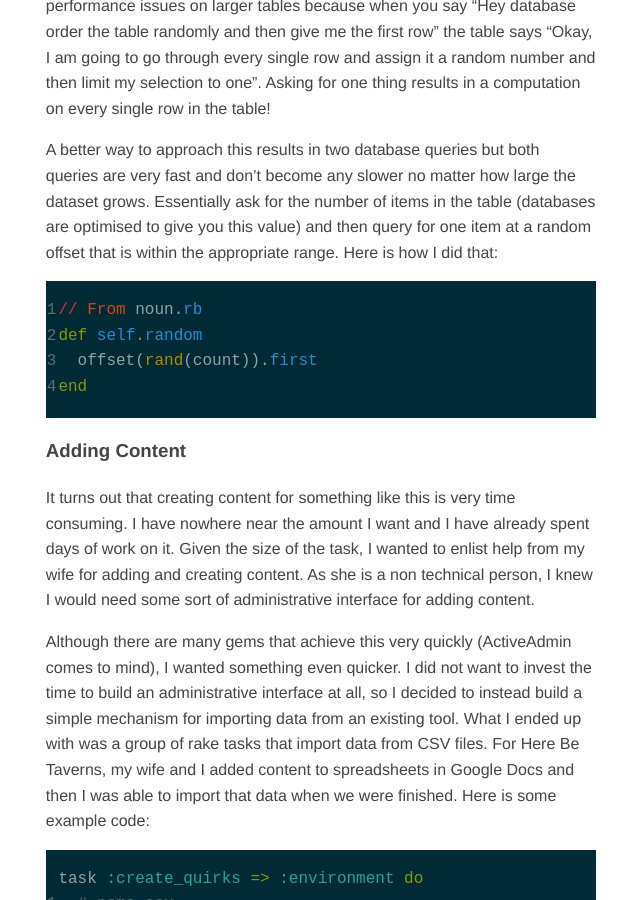
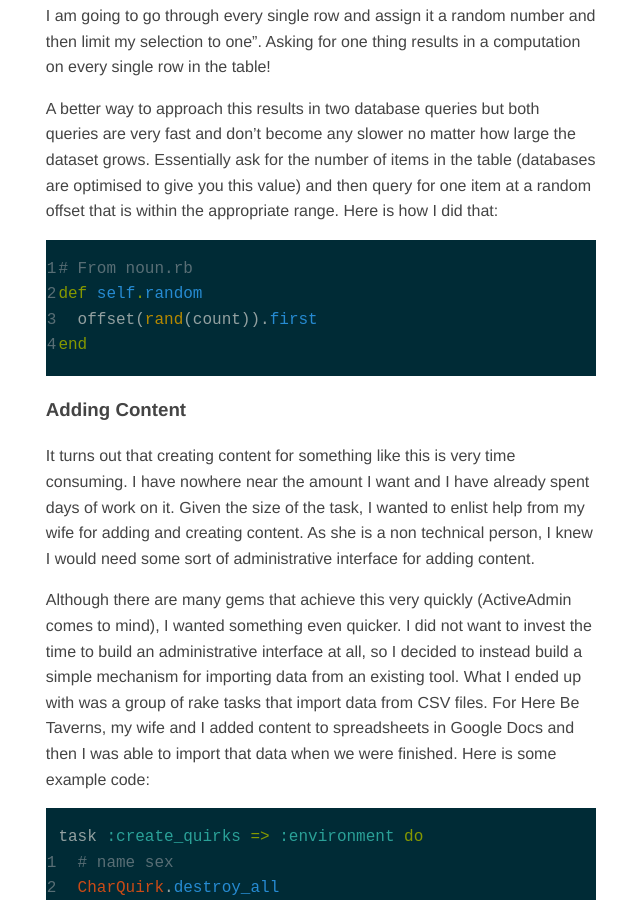
Before and after one commit to AWaselnuk/AWaselnuk.github.io, a Jekyll site: the page built from _projects/here-be-taverns.md, in a window 1280 px wide and 900 px high, scrolled down 2918 px. Shown: the whole window, without its empty margins (319-959 px from the left). Built offline with Jekyll 4.4.1, drawn with Linux system fonts in a browser that asks for light colours; Markdown is read by kramdown in place of the engine named in the settings.

Commit message:
Fixed code formatting on here be taverns post.

```diff
--- a/_projects/here-be-taverns.md
+++ b/_projects/here-be-taverns.md
@@ -38,9 +38,7 @@
 
 In recent times, the boom of tech startups have popularized the idea of early validation. The basic idea is that when you are creating a product, you shouldn't assume you know everything your customers are going to want. Instead, you should trim the fat, focus very narrowly on your core offering, and launch something as soon as possible. Once your product has launched, you can start iterating based on real feedback or data rather than guessing.
 
-At the start of Here Be Taverns I thought to myself "I'm just going to build something quickly. This is only a side project for fun; I should get it out there soon!". Oh how naive I was. You would think that something as silly as a fantasy content generator would take very little time to create. It didn't. It took me a long time and here's why:
-
-**Refactoring.**
+At the start of Here Be Taverns I thought to myself "I'm just going to build something quickly. This is only a side project for fun; I should get it out there soon!". Oh how naive I was. You would think that something as silly as a fantasy content generator would take very little time to create. It didn't. It took me a long time and here's why: **Refactoring.**
 
 Each month I would come back to the project having learned a ton on the job. I would see code I had written and be repulsed by it, and so I would refactor. This was a great learning technique but a terrible product building technique. The launch of Here Be Taverns was severly delayed by my unwillingness to work with my own code.
 
@@ -52,6 +50,7 @@
 
 The whole point of Here Be Taverns is to generate random content. The way I approached this was to separate my rails models into as many components as possible. For example, to generate a random tavern name I have a table for adjectives and nouns. To create even more variations I occassionaly add in name's of characters from my name tables and append suffixes. Here is some code from a support model that generates a tavern name:
 
+<div>
 {% highlight ruby linenos %}
 def initialize(attributes = {})
   @mood = attributes[:mood]
@@ -66,6 +65,7 @@
   @character_name = attributes[:character_name][/(\S+)/, 1] if roll == 4
 end
 {% endhighlight %}
+</div>
 
 #### Pulling Random Rows
 
@@ -73,12 +73,14 @@
 
 A better way to approach this results in two database queries but both queries are very fast and don't become any slower no matter how large the dataset grows. Essentially ask for the number of items in the table (databases are optimised to give you this value) and then query for one item at a random offset that is within the appropriate range. Here is how I did that:
 
+<div>
 {% highlight ruby linenos %}
-// From noun.rb
+# From noun.rb
 def self.random
   offset(rand(count)).first
 end
 {% endhighlight %}
+</div>
 
 ### Adding Content
 
@@ -86,6 +88,7 @@
 
 Although there are many gems that achieve this very quickly (ActiveAdmin comes to mind), I wanted something even quicker. I did not want to invest the time to build an administrative interface at all, so I decided to instead build a simple mechanism for importing data from an existing tool. What I ended up with was a group of rake tasks that import data from CSV files. For Here Be Taverns, my wife and I added content to spreadsheets in Google Docs and then I was able to import that data when we were finished. Here is some example code:
 
+<div>
 {% highlight ruby linenos %}
 task :create_quirks => :environment do
   # name sex
@@ -96,6 +99,7 @@
   puts "Created Quirks."
 end
 {% endhighlight %}
+</div>
 
 I am very unhappy with how this turned out.
 
@@ -110,9 +114,11 @@
 Tagging is a good way to categorize user generated content and make it searchable. But in my case I simply want to mark things that I control with a property that may have one or more values. There is already a way to assign multiple values to a property in Postgres: arrays.
 I have setup a whole bunch of extra maintenance and infrastructure for myself when I could have simply done something like this:
 
+<div>
 {% highlight ruby linenos %}
 Adjective.where("mood IN (?)", moods)
 {% endhighlight %}
+</div>
 
 Dang.
 
```
